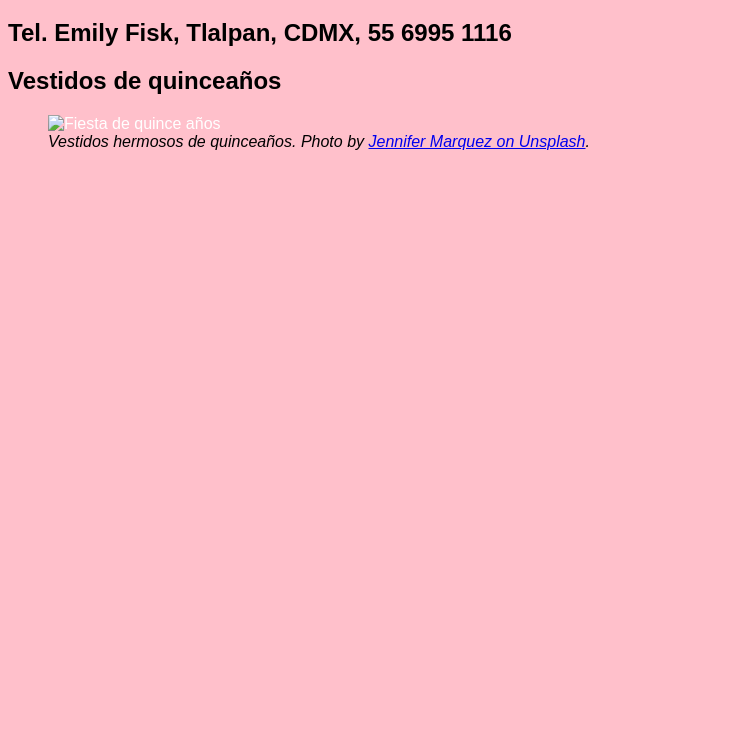
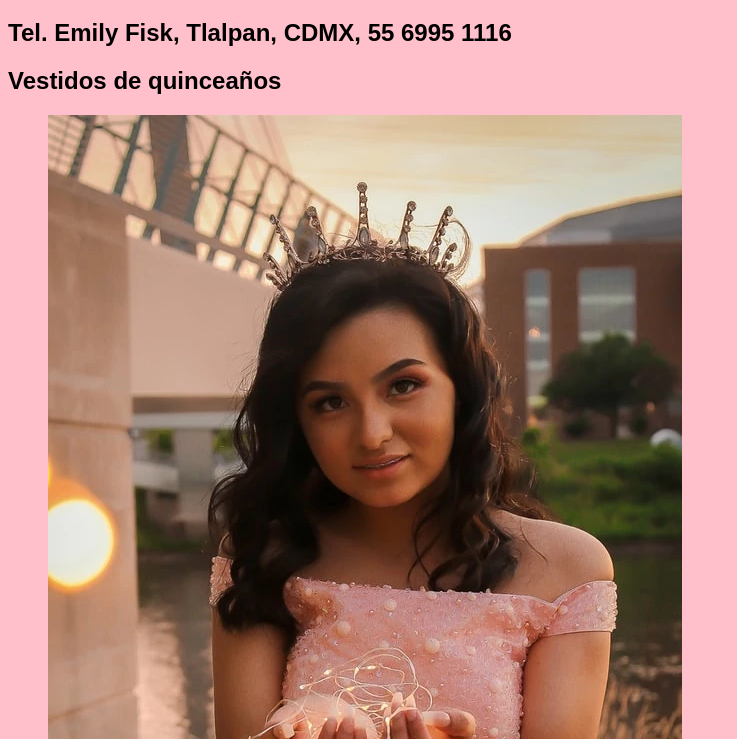
Before and after one commit to craigfisk/rosasdelcielo, a plain HTML site: page index.html in a window 1280 px wide. Shown: the part 61-800 px from the top of the page, without its empty margins (0-737 px from the left). Drawn offline with Linux system fonts and the light colour scheme.

Commit message:
Updated index.html to use webp

```diff
--- a/index.html
+++ b/index.html
@@ -13,7 +13,7 @@
 <h2>Vestidos de quinceaños</h2>
 
 <figure>
-    <img src="images/photo-1565630918451-2bab9571feec.jpeg"
+    <img src="images/photo-1565630918451-2bab9571feec.webp"
          alt="Fiesta de quince años ">
     <figcaption><i>Vestidos hermosos de quinceaños. Photo by <a href="https://unsplash.com/@23jenni054">Jennifer Marquez on Unsplash</a>.</i></figcaption>
 </figure>
```
